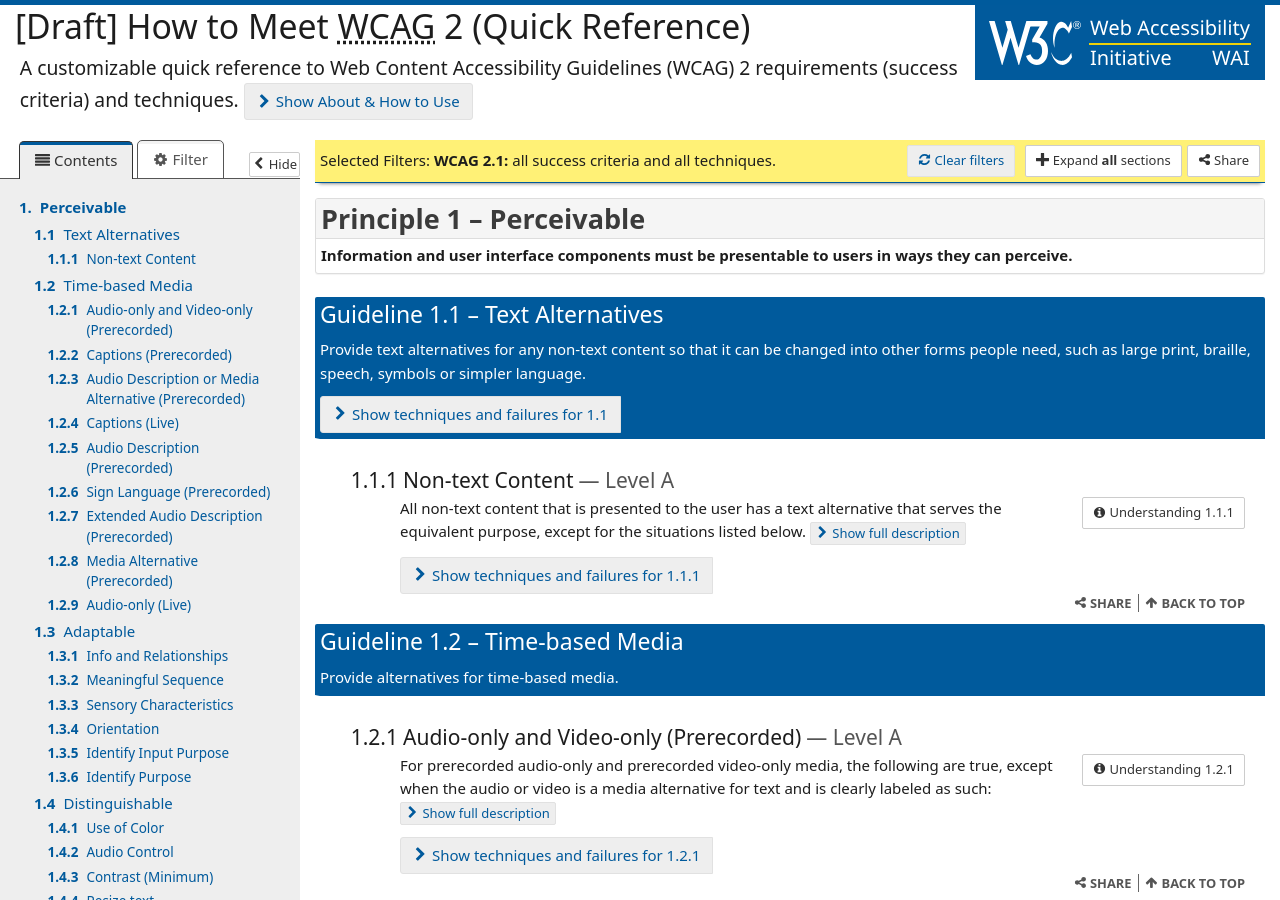
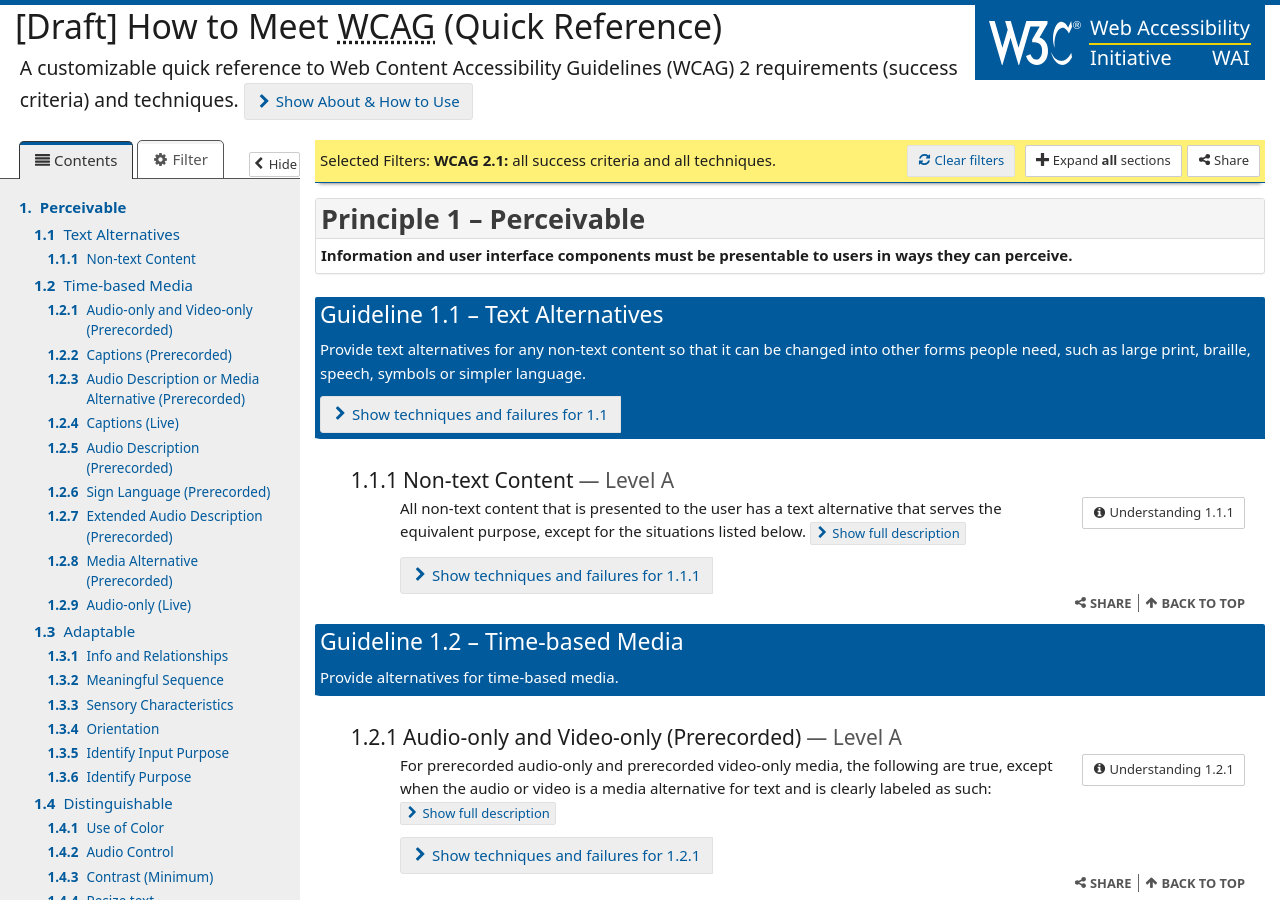
Before and after one commit to w3c/wai-wcag-quickref, a Jekyll site: the page built from index.html, in a window 1280 px wide and 900 px high. Built offline with Jekyll 4.4.1, drawn with Linux system fonts in a browser that asks for light colours; some web fonts are replaced; comment, search, counter and statistics services are not loaded.

Commit message:
Remove 2 from the header
Signed-off-by: Eric Eggert <mail@yatil.net>

```diff
--- a/_includes/header.html
+++ b/_includes/header.html
@@ -5,7 +5,7 @@
       <a href="https://w3.org/"><img src="{{ "img/w3c.svg" | relative_url }}" alt="W3C"></a><a href="https://w3.org/WAI/" class="wai"><img src="{{ "img/wai.svg" | relative_url }}" alt="Web Accessibility Initiative"></a>
     </div>
     <div class="page-title">
-      <h1 class="mainheading">{%if site.status == "draft" %}[Draft] {% endif %}How to Meet <abbr title="Web Content Accessibility Guidelines">WCAG</abbr> 2 (Quick Reference)</h1>
+      <h1 class="mainheading">{%if site.status == "draft" %}[Draft] {% endif %}How to Meet <abbr title="Web Content Accessibility Guidelines">WCAG</abbr> (Quick Reference)</h1>
 			<span class="subheading">A customizable quick reference to Web Content Accessibility Guidelines (WCAG) 2 requirements (success criteria) and techniques.
 				<button data-target="#pageinfo" type="button" data-toggle="collapse" aria-expanded="false" aria-controls="pageinfo" class="btn btn-info btn-techniques">
 					<span class="word-show">
```
